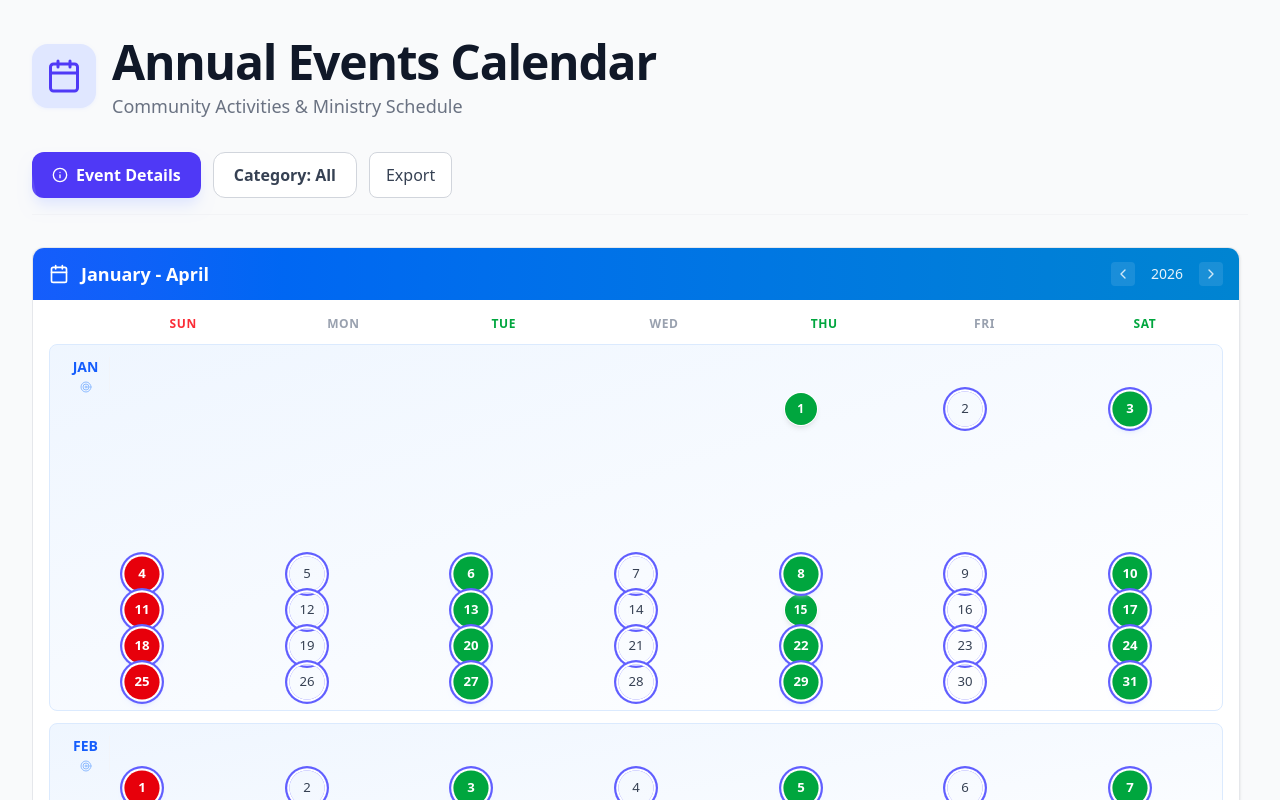
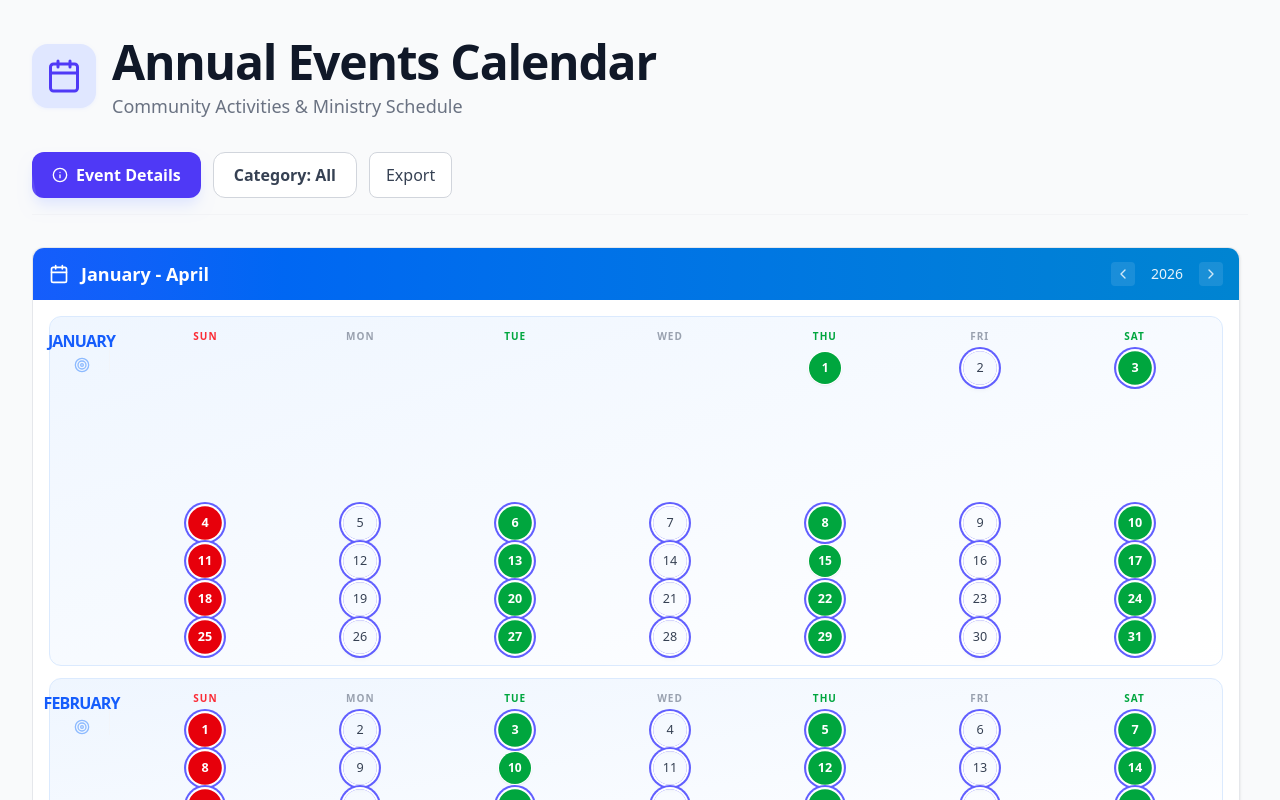
Before and after one commit to jeffkaberagithara-guru/pcea-calendar, a React (Vite) app: page / in a window 1280 px wide. Shown: the top 800 px of the page. Built offline with nearby package versions, Linux system fonts and the light colour scheme.

Commit message:
Updated QuarterOne component

```diff
--- a/src/components/QuarterOne.jsx
+++ b/src/components/QuarterOne.jsx
@@ -54,19 +54,6 @@ function QuarterOne({ events, onEventSelect, selectedEvent, filterType = 'all' }
 
             <div className="p-4 overflow-x-auto">
                 <div className="space-y-3">
-                    {/* Week Header */}
-                    <div className="flex items-center gap-2">
-                        <div className="w-10 sm:w-12 shrink-0" />
-                        <div className="grid grid-cols-7 gap-1 flex-1">
-                            {WEEKDAYS.map((day, index) => (
-                                <div key={day} className={`text-center text-[10px] sm:text-xs font-bold uppercase tracking-wider ${index === 0 ? "text-red-500" :
-                                    (index === 2 || index === 4 || index === 6) ? "text-green-600" : "text-gray-400"
-                                    }`}>
-                                    {day}
-                                </div>
-                            ))}
-                        </div>
-                    </div>
 
                     {months.map((month) => {
                         const monthData = getMonthData(year, month.index);
@@ -89,13 +76,25 @@ function QuarterOne({ events, onEventSelect, selectedEvent, filterType = 'all' }
                         }
 
                         return (
-                            <div key={month.abbr} className={`rounded-lg p-3 border ${theme.monthBgGradient} ${theme.monthBorder}`}>
-                                <div className="w-10 sm:w-12 shrink-0 flex flex-col items-center justify-center border-r border-gray-100/50 mr-1">
-                                    <span className={`text-xs sm:text-sm font-black ${theme.monthTextColor}`}>{month.abbr}</span>
-                                    <Target className={`w-3 h-3 mt-1 opacity-50 ${theme.monthIconColor}`} />
+                            <div key={month.abbr} className={`rounded-xl p-3 border ${theme.monthBgGradient} ${theme.monthBorder} flex flex-col sm:flex-row items-start gap-3 sm:gap-4`}>
+                                <div className="w-full sm:w-12 shrink-0 flex sm:flex-col items-center justify-between sm:justify-center sm:border-r border-gray-100/50 sm:pr-2 sm:mr-1">
+                                    <span className={`text-sm sm:text-base font-black uppercase tracking-tighter ${theme.monthTextColor}`}>{month.name}</span>
+                                    <Target className={`w-4 h-4 sm:mt-1 opacity-50 ${theme.monthIconColor}`} />
                                 </div>
 
-                                <div className="flex-1 grid grid-cols-7 gap-1">
+                                <div className="flex-1 w-full">
+                                    {/* Weekdays Header inside each month */}
+                                    <div className="grid grid-cols-7 gap-1 mb-2">
+                                        {WEEKDAYS.map((day, index) => (
+                                            <div key={day} className={`text-center text-[9px] sm:text-[10px] font-black uppercase tracking-widest ${index === 0 ? "text-red-500" :
+                                                (index === 2 || index === 4 || index === 6) ? "text-green-600" : "text-gray-400"
+                                                }`}>
+                                                {day.substring(0, 3)}
+                                            </div>
+                                        ))}
+                                    </div>
+
+                                    <div className="grid grid-cols-7 gap-1 sm:gap-1.5">
                                         {Array.from({ length: monthData.startDay }).map((_, i) => (
                                             <div key={`empty-${i}`} className="aspect-square" />
                                         ))}
@@ -146,13 +145,13 @@ function QuarterOne({ events, onEventSelect, selectedEvent, filterType = 'all' }
                                                 }
                                             }
 
-                                        let cellBase = "aspect-square w-full max-w-[32px] mx-auto flex items-center justify-center text-[11px] sm:text-xs rounded-full cursor-pointer transition-all duration-300 relative group";
+                                            let cellBase = "aspect-square w-full max-w-[28px] sm:max-w-[32px] mx-auto flex items-center justify-center text-[10px] sm:text-xs rounded-full cursor-pointer transition-all duration-300 relative group";
                                             let cellStyle = shouldHighlight
-                                            ? `${highlightColor} text-white font-bold shadow-md ring-offset-1 hover:ring-2 hover:ring-offset-2 ring-indigo-300`
+                                                ? `${highlightColor} text-white font-bold shadow-sm ring-offset-1 hover:ring-2 hover:ring-offset-2 ring-indigo-300`
                                                 : `hover:bg-indigo-50 text-gray-700 font-medium`;
 
                                             if (isSelected) {
-                                            cellStyle += " ring-2 ring-offset-2 ring-indigo-500 scale-110 z-10 shadow-indigo-200";
+                                                cellStyle += " ring-2 ring-offset-2 ring-indigo-500 scale-105 z-10 shadow-md";
                                             }
 
                                             return (
@@ -186,6 +185,7 @@ function QuarterOne({ events, onEventSelect, selectedEvent, filterType = 'all' }
                                         })}
                                     </div>
                                 </div>
+                            </div>
                         );
                     })}
                 </div>
```
Lines whose indentation alone changed are shown as unchanged.
